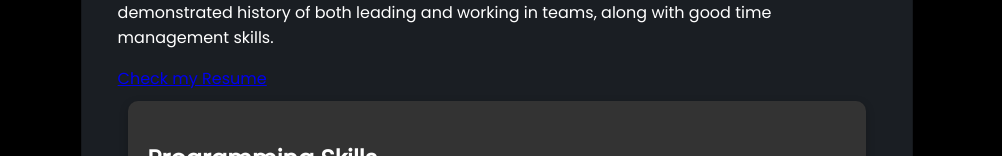
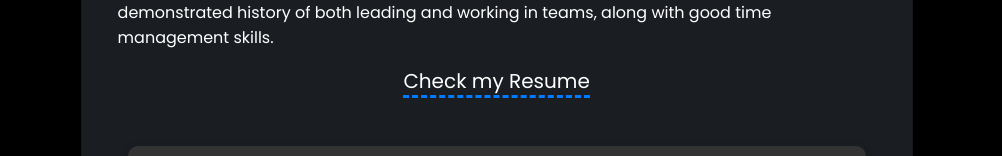
Before and after one commit to sarazaToussaint/Saraza-dev, a React (Create React App) app: page /About in a window 1280 px wide. Both pictures are taken after a click on the button "See More". Shown: the part 355-511 px from the top of the page, without its empty margins (137-1139 px from the left). Built offline with nearby package versions, Linux system fonts and the light colour scheme.

Commit message:
Make some changes

```diff
--- a/src/components/About.jsx
+++ b/src/components/About.jsx
@@ -67,7 +67,7 @@ const About = () => {
                 now open to fulltime opportunities. I have a demonstrated history
                 of both leading and working in teams, along with good time management skills.
               </p>
-              <div className={styles.resum}>
+              <div className={styles.resume}>
                 <a href="https://docs.google.com/document/d/1Gz_HMGGmernqwVFcTqWqM7A8Fy9NqvI6YBc1dQSPPWI/edit" target="_blank" rel="noreferrer">Check my Resume</a>
               </div>
             </div>
```
